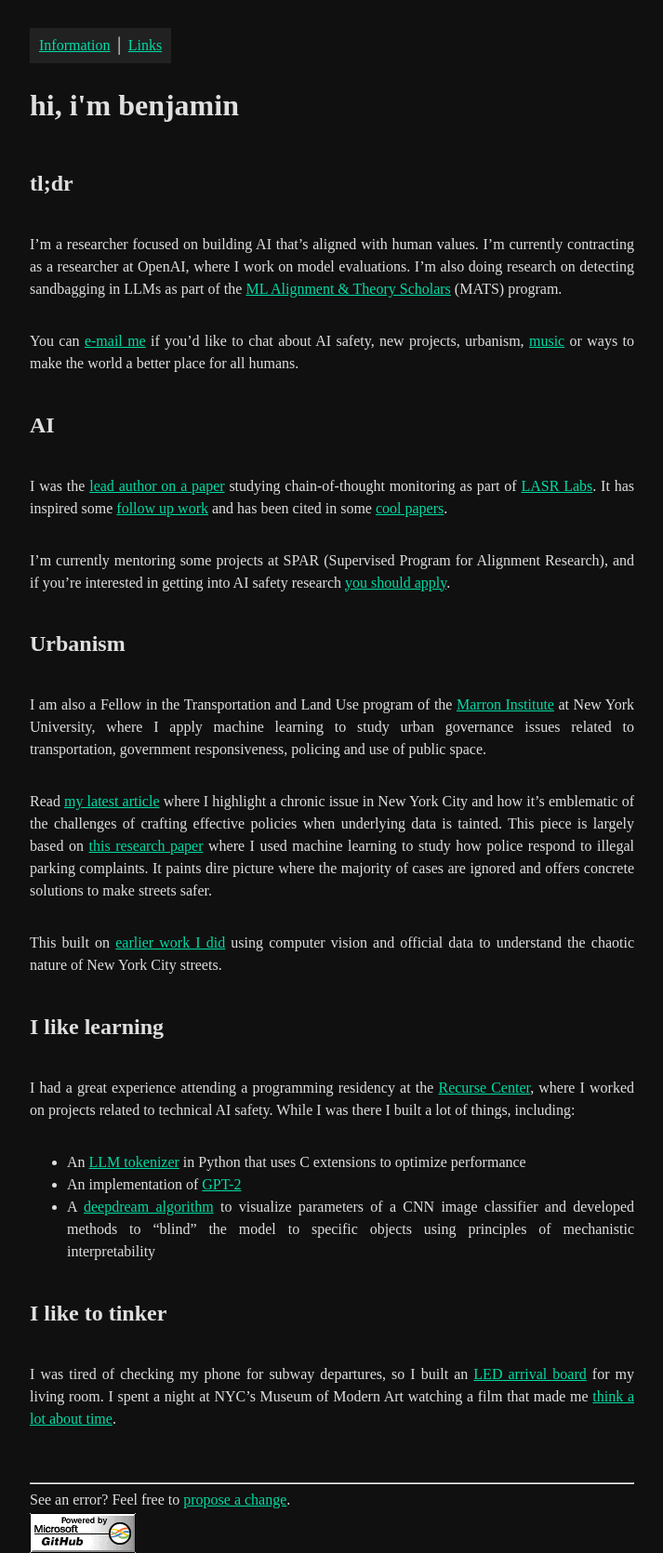
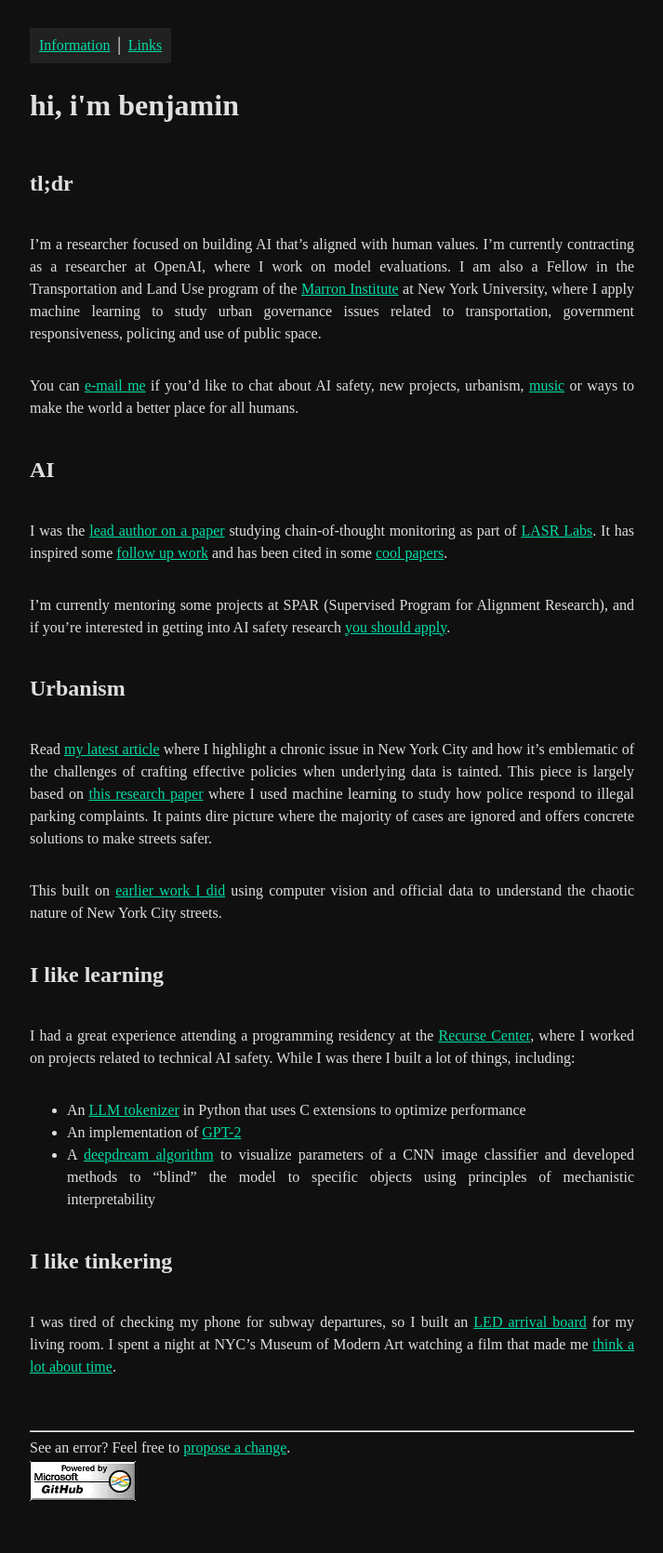
Before and after one commit to benarnav/benarnav.github.io, a Jekyll site: the page built from index.md, in a window 1280 px wide. Shown: the whole page at 93% size, without its empty margins (283-996 px from the left). Built offline with Jekyll 4.4.1, drawn with Linux system fonts in a browser that asks for light colours; after the commit the page ends 1614 px from its top, so only the background shows below that.

Commit message:
update bio

```diff
--- a/index.md
+++ b/index.md
@@ -4,7 +4,7 @@
 ---
 ## tl;dr
 
-I'm a researcher focused on building AI that's aligned with human values. I'm currently contracting as a researcher at OpenAI, where I work on model evaluations. I'm also doing research on detecting sandbagging in LLMs as part of the [ML Alignment & Theory Scholars](https://www.matsprogram.org/){:target="_blank" rel="noopener"} (MATS) program.
+I'm a researcher focused on building AI that's aligned with human values. I'm currently contracting as a researcher at OpenAI, where I work on model evaluations. I am also a Fellow in the Transportation and Land Use program of the [Marron Institute](https://marroninstitute.nyu.edu){:target="_blank" rel="noopener"} at New York University, where I apply machine learning to study urban governance issues related to transportation, government responsiveness, policing and use of public space.
 
 You can [e-mail me](mailto:website@benjaminarnav.com) if you'd like to chat about
 AI safety, new projects, urbanism, [music](https://www.youtube.com/watch?v=OKgYJnBCjXk){:target="_blank" rel="noopener"} or ways to make the world a better place for all humans.
@@ -16,8 +16,6 @@
 I'm currently mentoring some projects at SPAR (Supervised Program for Alignment Research), and if you're interested in getting into AI safety research [you should apply](https://sparai.org/){:target="_blank" rel="noopener"}.
 
 ## Urbanism
-
-I am also a Fellow in the Transportation and Land Use program of the [Marron Institute](https://marroninstitute.nyu.edu){:target="_blank" rel="noopener"} at New York University, where I apply machine learning to study urban governance issues related to transportation, government responsiveness, policing and use of public space.
 
 Read [my latest article](https://www.vitalcitynyc.org/articles/illegal-parking-and-failed-governance-ai-study-of-nypd-enforcement?){:target="_blank" rel="noopener"} where I highlight a chronic issue in New York City and how it's emblematic of the challenges of crafting effective policies when underlying data is tainted. This piece is largely based on [this research paper](https://www.sciencedirect.com/science/article/pii/S026427512500592X){:target="_blank" rel="noopener"} where I used machine learning to study how police respond to illegal parking complaints. It paints dire picture where the majority of cases are ignored and offers concrete solutions to make streets safer.
 
@@ -31,6 +29,6 @@
 - An implementation of [GPT-2](https://github.com/benarnav/gpt2)
 - A [deepdream algorithm](/posts/dream_mech_interp.md) to visualize parameters of a CNN image classifier and developed methods to "blind" the model to specific objects using principles of mechanistic interpretability
 
-## I like to tinker
+## I like tinkering
 
 I was tired of checking my phone for subway departures, so I built an [LED arrival board](posts/arrivals_rgb_display.md) for my living room. I spent a night at NYC's Museum of Modern Art watching a film that made me [think a lot about time](/posts/anticlock/).
```
